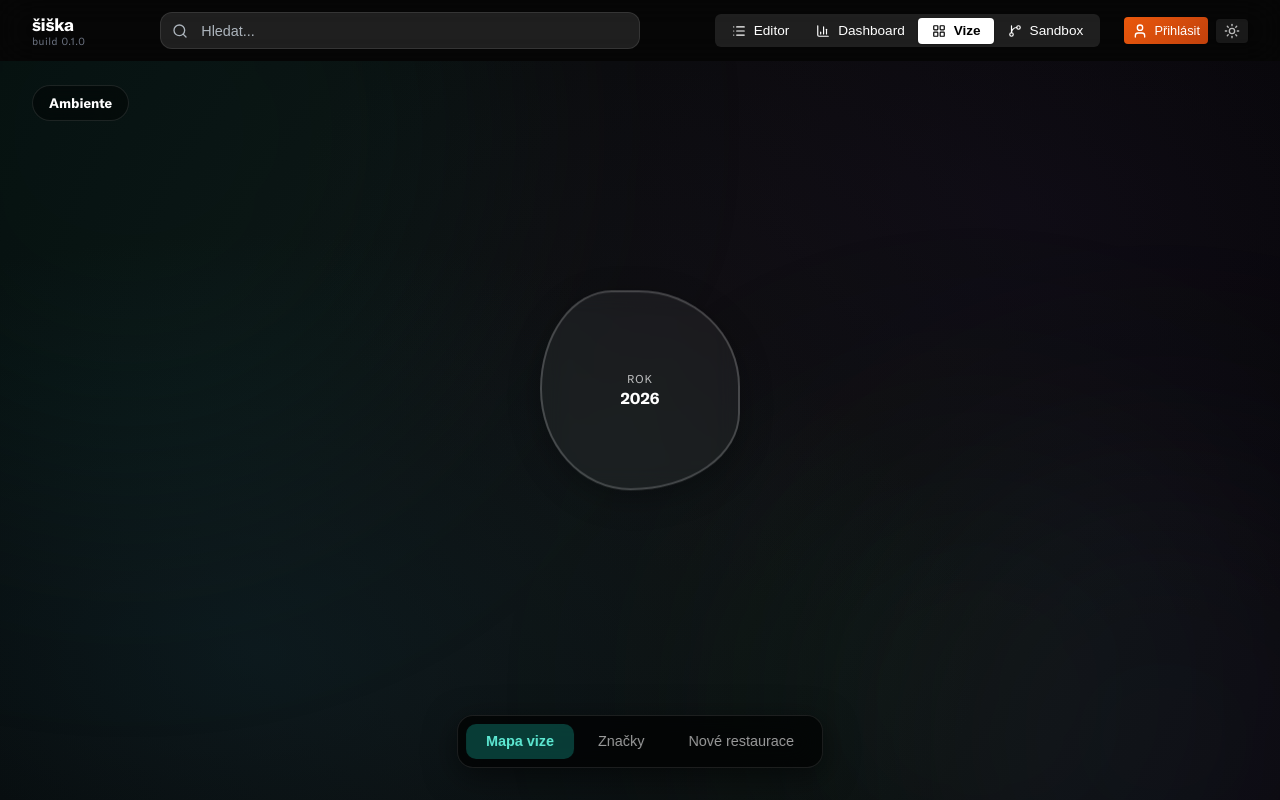
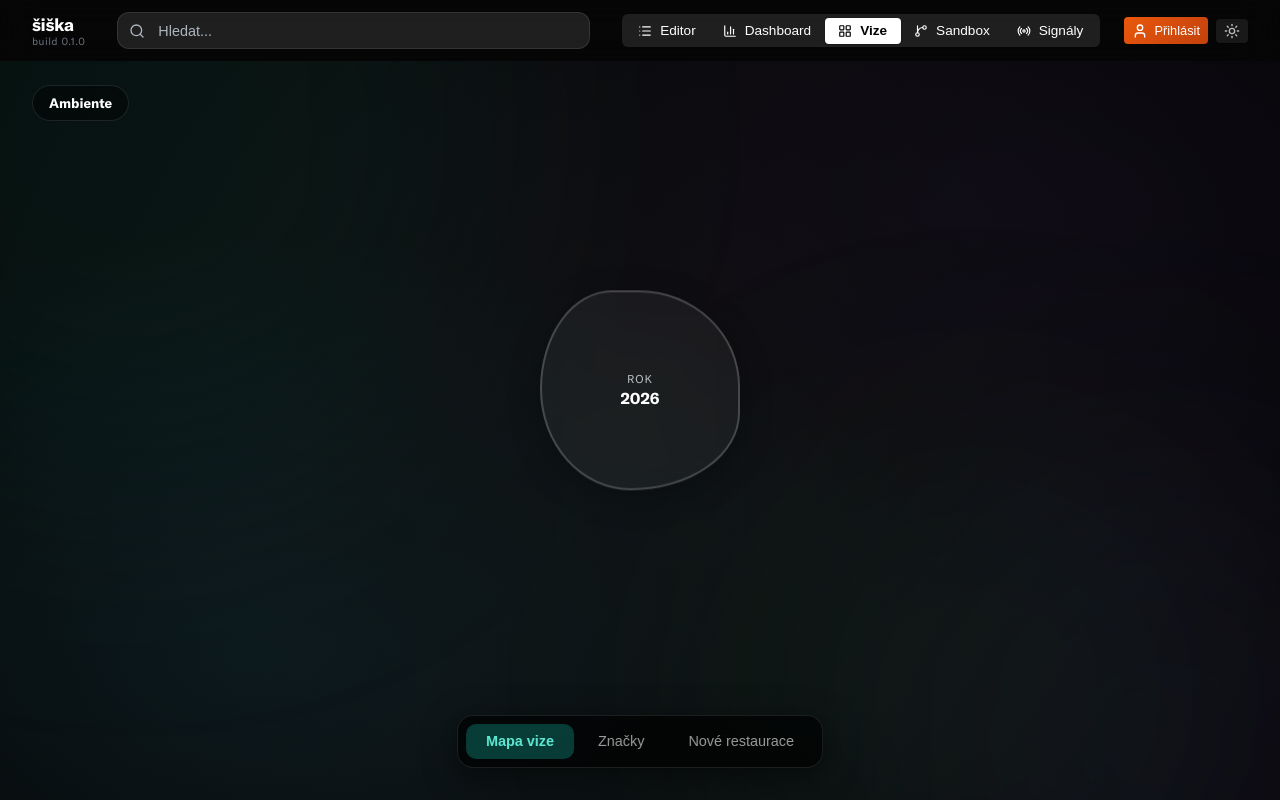
Before and after one commit to zemskekure/kebule, a React (Vite) app in the folder strategy-app/: page / in a window 1280 px wide. Built offline with nearby package versions, Linux system fonts and the light colour scheme.

Commit message:
Integrate SignalsFeed into Strategy App and allow public read of signals

```diff
--- a/strategy-app/src/App.jsx
+++ b/strategy-app/src/App.jsx
@@ -1,11 +1,12 @@
 import React, { useState, useMemo, useCallback, useEffect } from 'react';
-import { Download, Upload, LayoutGrid, List, BarChart3, Search, Moon, Sun, GitBranch, LogOut, User } from 'lucide-react';
+import { Download, Upload, LayoutGrid, List, BarChart3, Search, Moon, Sun, GitBranch, LogOut, User, Radio } from 'lucide-react';
 import { useAuth } from './contexts/AuthContext';
 import { useConfirm } from './contexts/ConfirmContext';
 import { LoginModal } from './components/LoginModal';
 import { DetailPanel } from './components/DetailPanel';
 import { VisionBoard } from './components/VisionBoard';
 import { Dashboard } from './components/Dashboard';
+import { SignalsFeed } from './components/SignalsFeed';
 import { AIChatWindow } from './components/AIChatWindow';
 import { EditorSidebar } from './components/EditorSidebar';
 import { EditorContent } from './components/EditorContent';
@@ -82,7 +83,8 @@ function App() {
     admin: 'light',
     dashboard: 'dark',
     vision: 'dark',
-    sandbox: 'dark'
+    sandbox: 'dark',
+    signals: 'light'
   });
 
   const toggleTheme = (view) => {
@@ -366,6 +368,16 @@ function App() {
             >
               <GitBranch size={14} style={{ marginRight: 4, verticalAlign: 'text-bottom' }} /> Sandbox
             </button>
+            <button
+              className={`toggle-btn ${viewMode === 'signals' ? 'active' : ''}`}
+              onClick={() => setViewMode('signals')}
+              style={{
+                color: currentTheme === 'dark' ? (viewMode === 'signals' ? '#000' : '#fff') : (viewMode === 'signals' ? '#212529' : '#868e96'),
+                backgroundColor: viewMode === 'signals' ? (currentTheme === 'dark' ? '#fff' : '#fff') : 'transparent'
+              }}
+            >
+              <Radio size={14} style={{ marginRight: 4, verticalAlign: 'text-bottom' }} /> Signály
+            </button>
           </div>
 
           {/* User indicator / Login button */}
@@ -495,6 +507,8 @@ function App() {
           onDeleteNode={handleDeleteNode}
           onAddNode={addSandboxNode}
         />
+      ) : viewMode === 'signals' ? (
+        <SignalsFeed googleToken={null} />
       ) : (
         <div style={{
           display: 'flex',
--- a/strategy-app/src/hooks/useSignals.js
+++ b/strategy-app/src/hooks/useSignals.js
@@ -11,17 +11,21 @@ export function useSignals(googleToken, refreshInterval = 30000) {
   const [error, setError] = useState(null);
 
   useEffect(() => {
-    if (!googleToken) {
-      setLoading(false);
-      return;
-    }
+    // Allow fetching without token for public feed
+    // if (!googleToken) {
+    //   setLoading(false);
+    //   return;
+    // }
 
     async function fetchSignals() {
       try {
+        const headers = {};
+        if (googleToken) {
+          headers['Authorization'] = `Bearer ${googleToken}`;
+        }
+
         const response = await fetch('https://signal-lite-backend.onrender.com/signals', {
-          headers: {
-            'Authorization': `Bearer ${googleToken}`
-          }
+          headers
         });
 
         if (!response.ok) {
```
Also changed, not shown: 1 other file (tests, documents, lock files or other folders).
